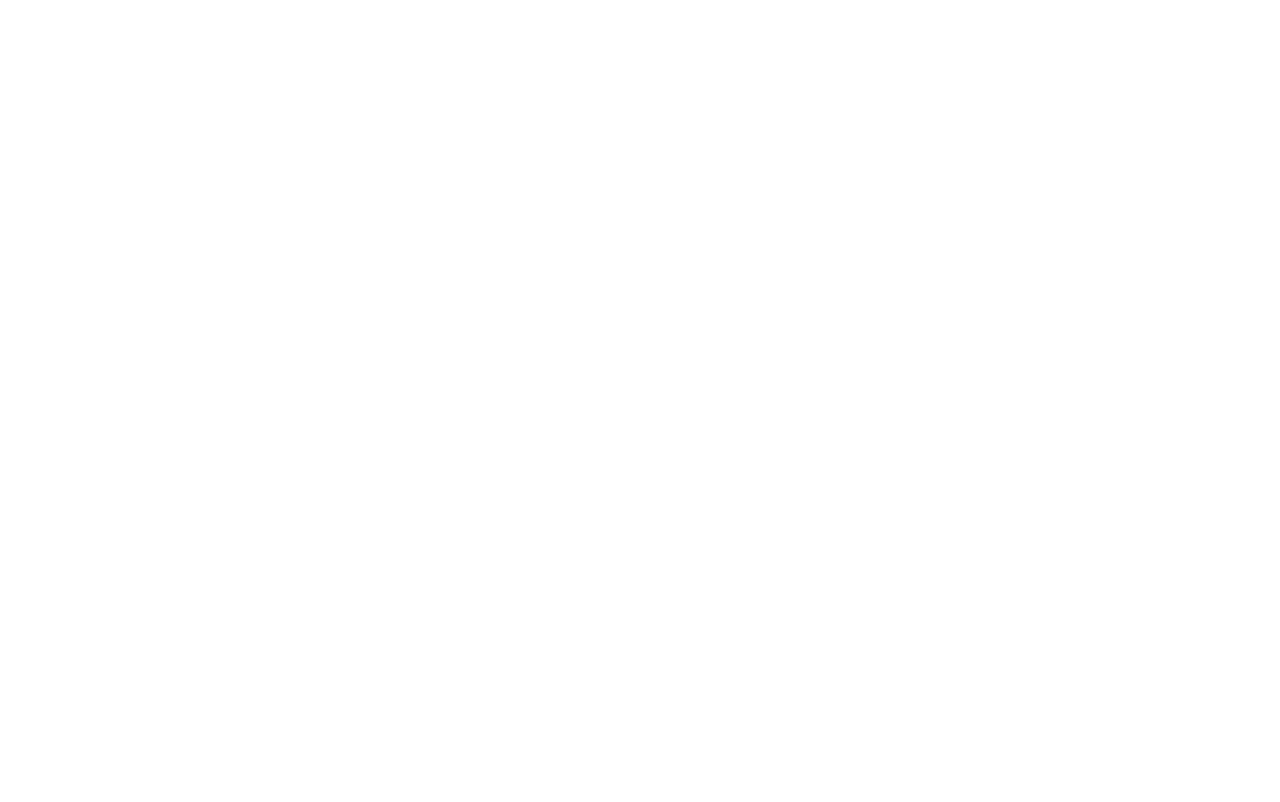
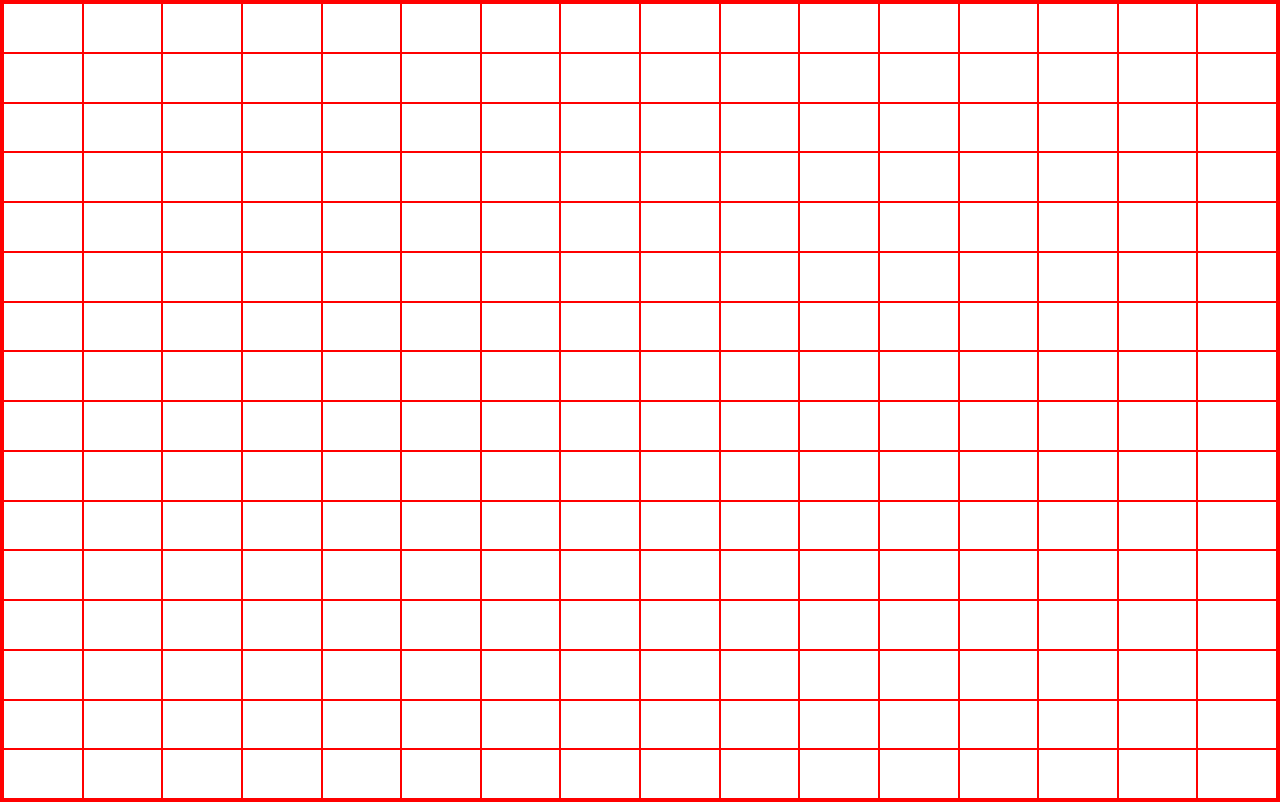
Before and after one commit to amineennaciri/odin-etch-a-sketch, a plain HTML site: page index.html in a window 1280 px wide. Drawn offline with Linux system fonts and the light colour scheme.

Commit message:
Working now on the real version of the project, added the 256boxes using the DOM manipulation method enabled the hovering and unhovering like I did in the beta branch

```diff
--- a/css/styles.css
+++ b/css/styles.css
@@ -0,0 +1,16 @@
+* {
+    box-sizing: border-box;
+    border: 1px solid red;
+}
+ body {
+    height: 100vh;
+    max-width: 100vw;
+    margin: 0;
+}
+
+.container{
+    height: 100%;
+    width: 100%;
+    display: flex;
+    flex-wrap: wrap;
+}
--- a/index.html
+++ b/index.html
@@ -5,12 +5,10 @@
     <meta http-equiv="X-UA-Compatible" content="IE=edge">
     <meta name="viewport" content="width=device-width, initial-scale=1.0">
     <title>Etch-A-Sketch</title>
-    <style src="css/styles.css"></style>
+    <link rel="stylesheet" href="css/styles.css">
 </head>
 <body>
-
-
-
+    <div class="container"></div>
     <script src="javascript/script.js"></script>
 </body>
 </html>
--- a/javascript/script.js
+++ b/javascript/script.js
@@ -0,0 +1,31 @@
+// creating the 16x16 boxes with javascript
+const container = document.getElementsByClassName('container');
+for(let i=1; i<= 256;i++){
+    const div = document.createElement('div');
+    div.classList.add("item");
+    /* console.log(div); */
+    /* console.log(container[0]); */
+    container[0].appendChild(div);
+}
+
+// adding css to the boxes
+const box = document.querySelectorAll('.item')
+/* console.log(box[0]) */
+for(let i = 0;i<=box.length-1;i++){
+    box[i].style.width=`${100/16}%`// because of 100% divided by 16 boxes
+    box[i].style.height=`${100/16}%`
+}
+
+//setting up the hover
+for(let i = 0;i<=box.length-1;i++){
+    box[i].addEventListener('mouseenter',hovering)
+    box[i].addEventListener('mouseleave',unHovering)
+}
+
+function hovering(e){
+    e.target.style.backgroundColor = 'red'
+}
+
+function unHovering(e){
+    e.target.style.backgroundColor = 'white'
+}
```
